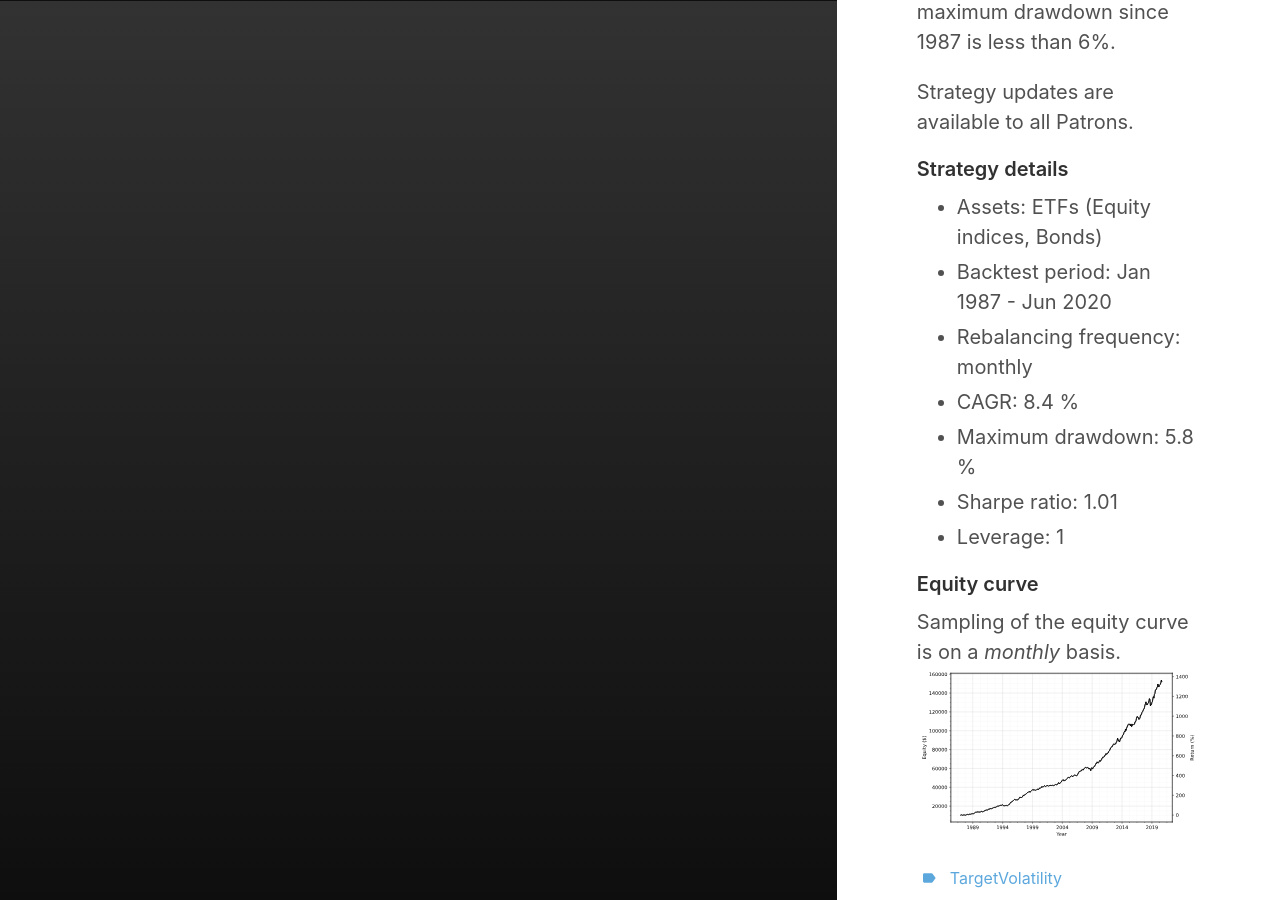
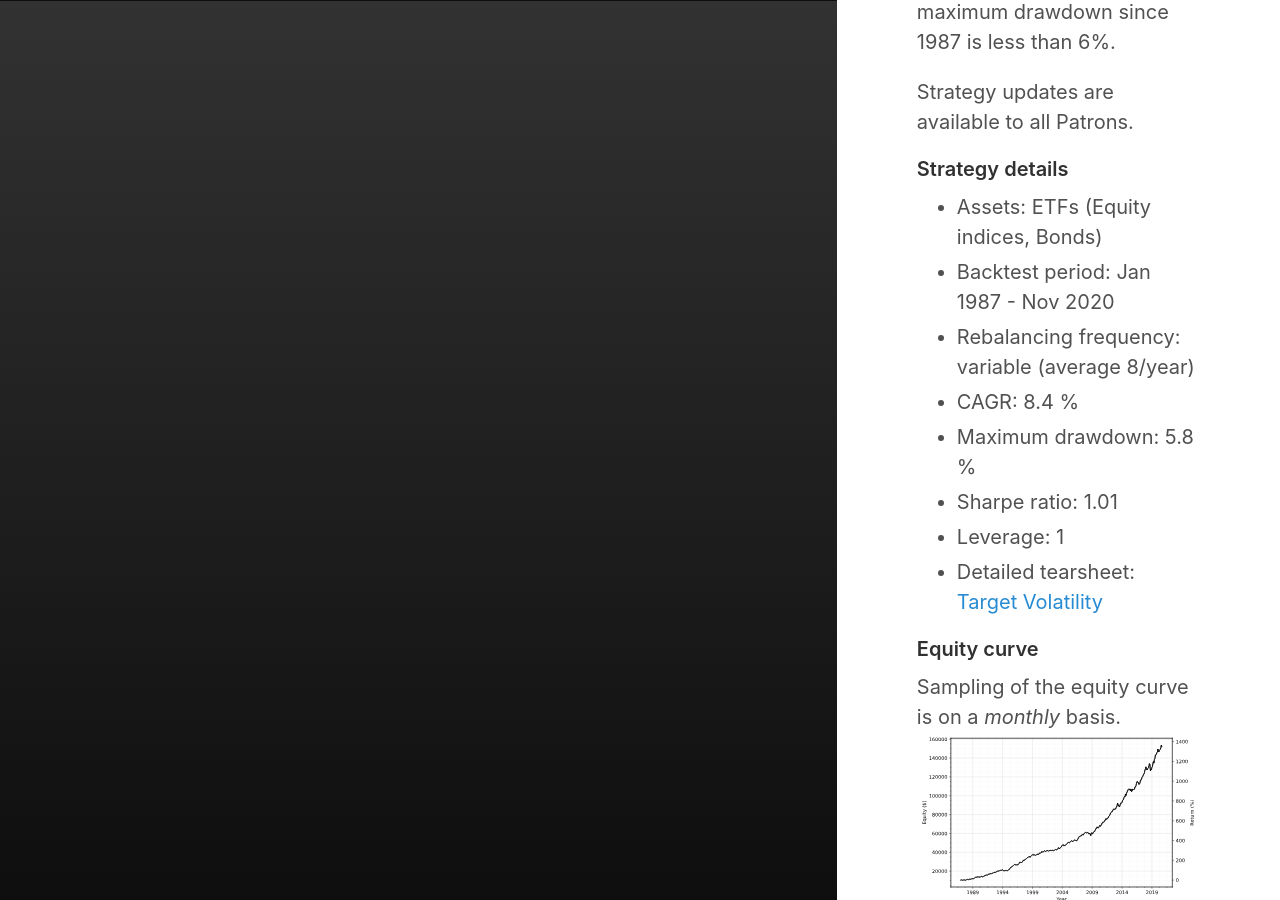
Before and after one commit to IthacaResearch/ithacaresearch.github.io, a Jekyll site: the page built from _posts/2019-07-12-Target-Volatility.md, in a window 1280 px wide and 900 px high, scrolled down 899 px. Built offline with Jekyll 4.4.1, drawn with Linux system fonts in a browser that asks for light colours.

Commit message:
Update 2019-07-12-Target-Volatility.md

```diff
--- a/_posts/2019-07-12-Target-Volatility.md
+++ b/_posts/2019-07-12-Target-Volatility.md
@@ -15,13 +15,13 @@ Strategy updates are available to all Patrons.
 
 #### Strategy details
 * Assets: ETFs (Equity indices, Bonds)
-* Backtest period: Jan 1987 - Jun 2020
-* Rebalancing frequency: monthly
+* Backtest period: Jan 1987 - Nov 2020
+* Rebalancing frequency: variable (average 8/year)
 * CAGR: 8.4 %
 * Maximum drawdown: 5.8 %
 * Sharpe ratio: 1.01
 * Leverage: 1
-
+* Detailed tearsheet: [Target Volatility](/tearsheets/target_volatility.html)
 
 #### Equity curve
 Sampling of the equity curve is on a _monthly_ basis.
```
